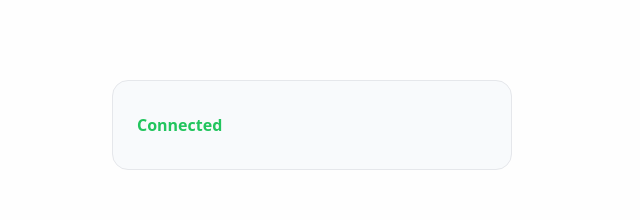
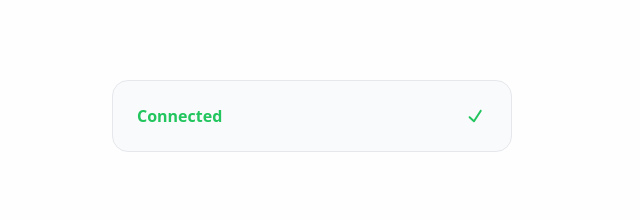
Before and after one commit to CarboxyDev/tailwind-sandbox, a Next.js app: page / in a window 1280 px wide. Shown: the top 220 px of the page, without its empty margins (0-640 px from the left). Built offline with nearby package versions, Linux system fonts and the light colour scheme; a web font is replaced by a local one; what tailwindcss-debug-screens would draw is missing.

Commit message:
Complete Connect component

```diff
--- a/package.json
+++ b/package.json
@@ -21,6 +21,7 @@
     "next": "13.1.1",
     "react": "18.2.0",
     "react-dom": "18.2.0",
+    "svg-loaders-react": "^2.2.1",
     "tailwind-merge": "^1.10.0",
     "uuid": "^9.0.0",
     "zod": "^3.18.0"
--- a/src/components/Connect.tsx
+++ b/src/components/Connect.tsx
@@ -1,5 +1,8 @@
 import { useEffect, useState } from "react";
 import { randint } from "../utils/misc";
+import { Rings } from "svg-loaders-react";
+import clsx from "clsx";
+import { CheckIcon } from "../utils/icons";
 
 type connectType = "connecting" | "success" | "failure";
 
@@ -7,6 +10,7 @@ const Connect = () => {
   const [connected, setConnected] = useState<connectType>("connecting");
 
   useEffect(() => {
+    // simulate an api call for some hypothetical connection
     setTimeout(() => {
       const r = randint(1, 2);
       if (r == 1) {
@@ -14,15 +18,18 @@ const Connect = () => {
       } else {
         setConnected("success");
       }
-    }, 4000);
+    }, 2000);
   }, [connected]);
 
   return (
     <>
-      <div className="inline-flex min-w-[400px] items-center rounded-2xl border border-gray-200 bg-slate-50 px-6 py-8">
+      <div className="h-18 w-80 sm:w-100">
+        <div className="flex h-full w-full flex-row items-center rounded-2xl border border-gray-200 bg-slate-50 px-6 py-6">
           <div>
             {connected == "connecting" && (
-            <span className="font-semibold text-slate-600">Connecting...</span>
+              <span className="font-semibold text-slate-600">
+                Connecting...
+              </span>
             )}
             {connected == "success" && (
               <span className="font-semibold text-green-500">Connected</span>
@@ -33,6 +40,21 @@ const Connect = () => {
               </span>
             )}
           </div>
+          <div className="ml-auto">
+            {connected != "success" && (
+              <Rings
+                className={clsx(
+                  "stroke-slate-500",
+                  connected == "connecting" && "visible",
+                  connected == "failure" && "invisible"
+                )}
+              />
+            )}
+            {connected == "success" && (
+              <CheckIcon className="h-6 w-6 text-green-500"></CheckIcon>
+            )}
+          </div>
+        </div>
       </div>
     </>
   );
--- a/src/utils/icons.tsx
+++ b/src/utils/icons.tsx
@@ -68,3 +68,23 @@ export function ArrowSmallRightIcon(props: { className: string }) {
     </svg>
   );
 }
+
+export function CheckIcon(props: { className: string }) {
+  return (
+    <svg
+      width="15"
+      height="15"
+      viewBox="0 0 15 15"
+      fill="none"
+      xmlns="http://www.w3.org/2000/svg"
+      {...props}
+    >
+      <path
+        d="M11.4669 3.72684C11.7558 3.91574 11.8369 4.30308 11.648 4.59198L7.39799 11.092C7.29783 11.2452 7.13556 11.3467 6.95402 11.3699C6.77247 11.3931 6.58989 11.3355 6.45446 11.2124L3.70446 8.71241C3.44905 8.48022 3.43023 8.08494 3.66242 7.82953C3.89461 7.57412 4.28989 7.55529 4.5453 7.78749L6.75292 9.79441L10.6018 3.90792C10.7907 3.61902 11.178 3.53795 11.4669 3.72684Z"
+        fill="currentColor"
+        fill-rule="evenodd"
+        clip-rule="evenodd"
+      ></path>
+    </svg>
+  );
+}
```
Also changed, not shown: 1 other file (tests, documents, lock files or other folders). Lines whose indentation alone changed are shown as unchanged.
